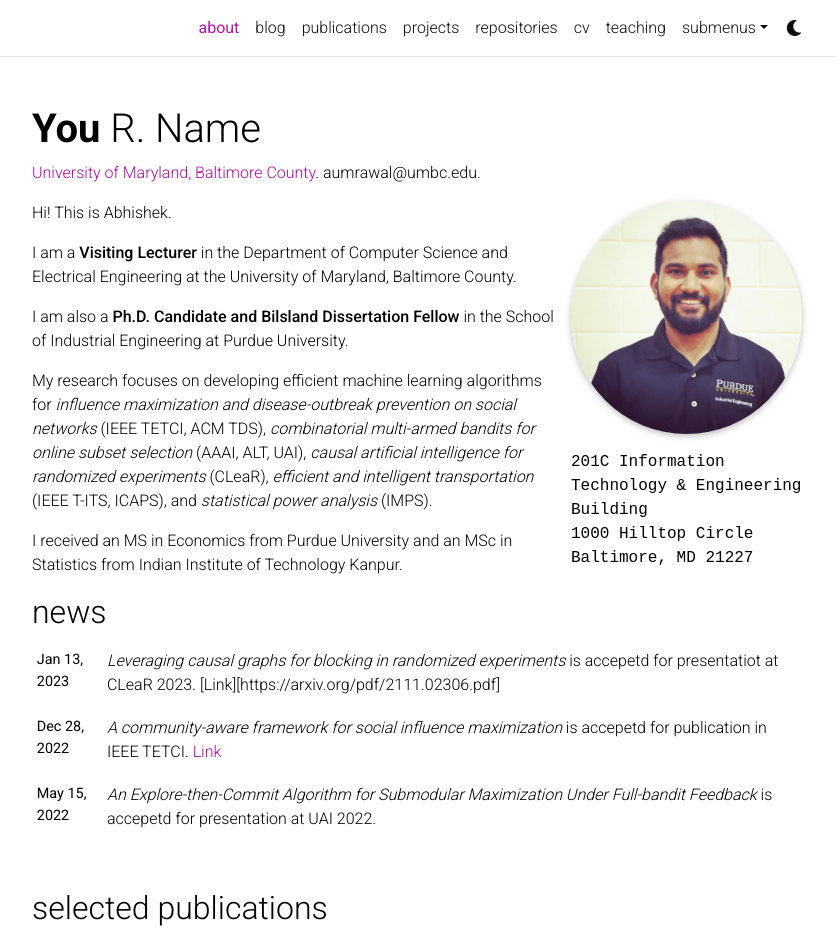
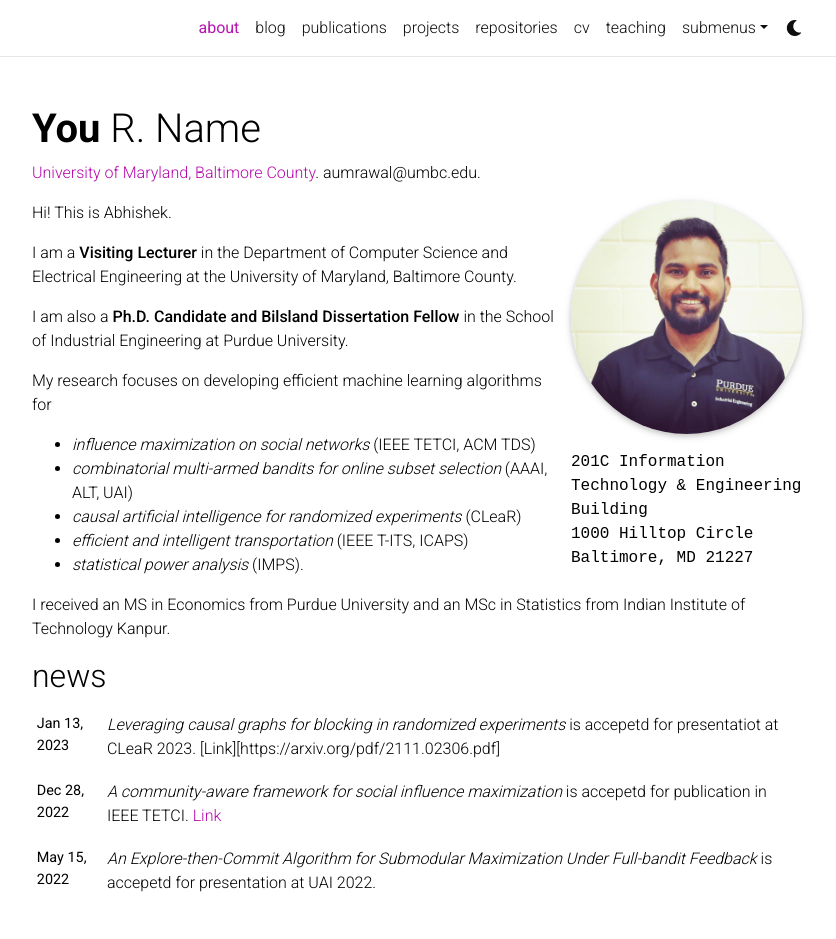
Before and after one commit to abhishekumrawal/old-website, a Jekyll site: the page built from _pages/about.md, in a window 1280 px wide and 1293 px high, cut to the strip 0-939 px from the top of the window. Shown: the whole strip, without its empty margins (223-1059 px from the left). Built offline with Jekyll 4.4.1, drawn with Linux system fonts in a browser that asks for light colours; full-size pictures stand in for the smaller copies a plugin makes; comment, search, counter and statistics services are not loaded; a style sheet for code colours, icons or effects is not loaded.

Commit message:
Update about.md

```diff
--- a/_pages/about.md
+++ b/_pages/about.md
@@ -25,8 +25,13 @@ I am a **Visiting Lecturer** in the Department of Computer Science and Electrica
 
 I am also a **Ph.D. Candidate and Bilsland Dissertation Fellow** in the School of Industrial Engineering at Purdue University.
 
-My research focuses on developing efficient machine learning algorithms for *influence maximization and disease-outbreak prevention
-on social networks* (IEEE TETCI, ACM TDS), *combinatorial multi-armed bandits for online subset selection* (AAAI, ALT, UAI), *causal artificial intelligence for randomized experiments* (CLeaR), *efficient and intelligent transportation* (IEEE T-ITS, ICAPS), and *statistical power analysis* (IMPS).
+My research focuses on developing efficient machine learning algorithms for
+
+- *influence maximization on social networks* (IEEE TETCI, ACM TDS)
+- *combinatorial multi-armed bandits for online subset selection* (AAAI, ALT, UAI)
+- *causal artificial intelligence for randomized experiments* (CLeaR)
+- *efficient and intelligent transportation* (IEEE T-ITS, ICAPS)
+- *statistical power analysis* (IMPS).
 
 I received an MS in Economics from Purdue University and an MSc in Statistics from Indian Institute of Technology Kanpur.
 
```
